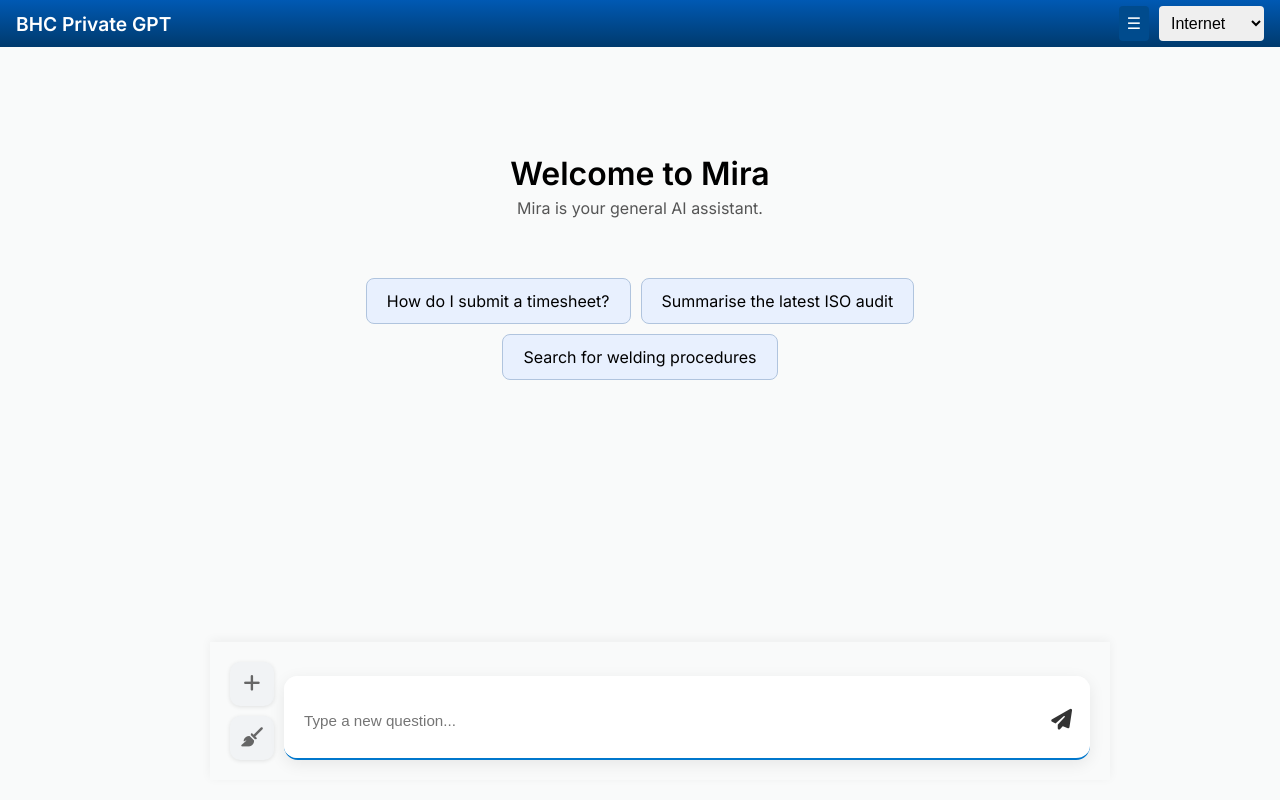
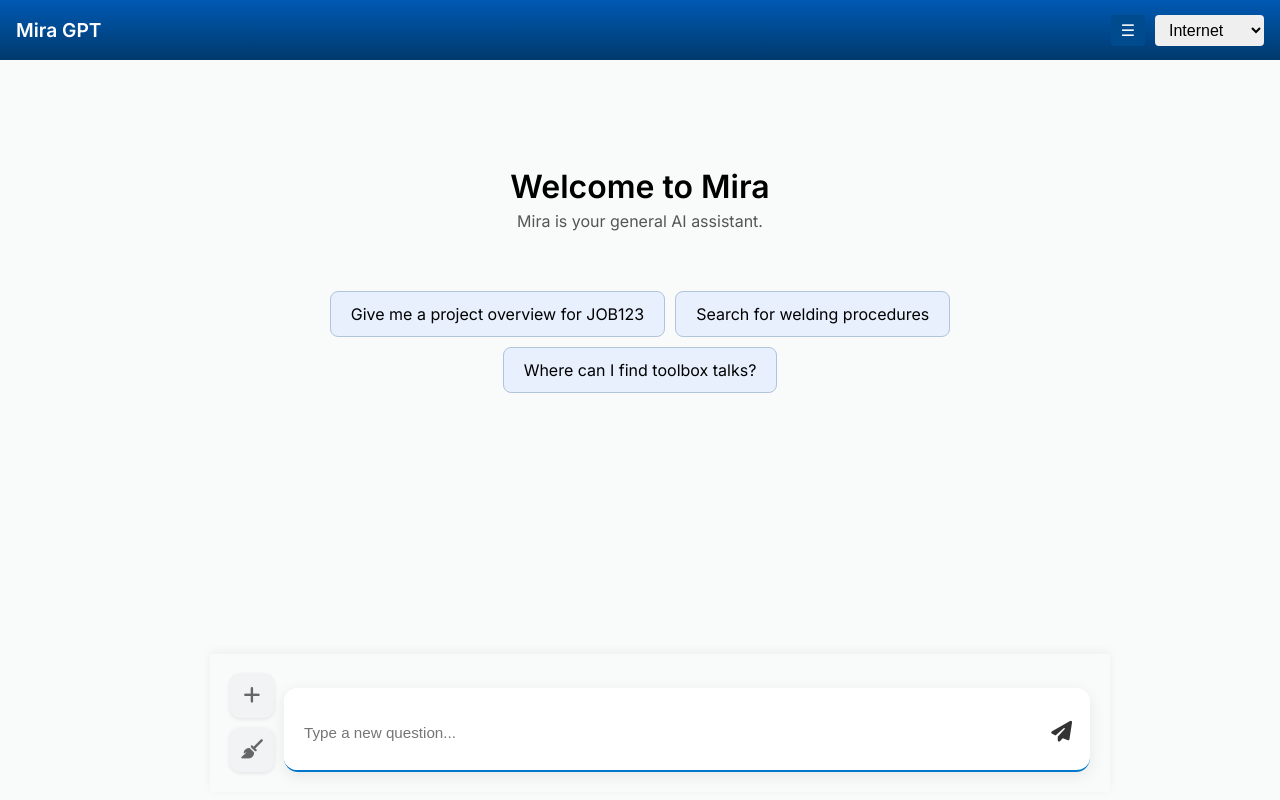
Before and after one commit to rsmith0770/mira-frontend, a plain HTML site: page index.html in a window 1280 px wide. Drawn offline with Linux system fonts and the light colour scheme.

Commit message:
Update index.html

```diff
--- a/index.html
+++ b/index.html
@@ -2,7 +2,7 @@
 <html lang="en">
 <head>
   <meta charset="UTF-8" />
-  <title>BHC GPT</title>
+  <title>Mira GPT</title>
   <link href="https://fonts.googleapis.com/css2?family=Inter:wght@400;600&display=swap" rel="stylesheet">
   <link rel="stylesheet" href="https://cdnjs.cloudflare.com/ajax/libs/font-awesome/6.5.0/css/all.min.css" />
   <style>
@@ -22,6 +22,7 @@
       background: linear-gradient(to top, #003a6d, #0059b3);
       color: white;
       padding: 6px 16px;
+      height: 48px;
     }
 
     .top-left h1 {
@@ -38,7 +39,7 @@
 
     .top-right select,
     .top-right button {
-      padding: 8px;
+      padding: 6px 10px;
       font-size: 1em;
       border: none;
       border-radius: 4px;
@@ -65,7 +66,7 @@
       flex-direction: column;
       padding: 20px;
       box-sizing: border-box;
-      min-height: calc(100vh - 70px);
+      min-height: calc(100vh - 48px);
     }
 
     .chat-log {
@@ -81,11 +82,11 @@
       flex: 1;
       display: flex;
       flex-direction: column;
-      justify-content: center;         /* centers vertically */
+      justify-content: center;
       align-items: center;
       text-align: center;
       padding: 0 20px;
-      min-height: 400px;               /* ensures it doesn't collapse */
+      min-height: 400px;
     }
 
     .prompt-box h1 {
@@ -170,7 +171,7 @@
 
     .chat-input-bar input {
       flex: 1;
-      padding: 14px 20px 8px 20px;  /* top, right, bottom, left */
+      padding: 14px 20px 8px 20px;
       font-size: 0.95em;
       border: none;
       outline: none;
@@ -179,7 +180,6 @@
       line-height: 1.2;
       vertical-align: top;
     }
-
 
     .chat-input-bar button {
       height: 60px;
@@ -254,7 +254,7 @@
   <!-- Top Bar -->
   <div class="top-bar">
     <div class="top-left">
-      <h1>BHC Private GPT</h1>
+      <h1>Mira GPT</h1>
     </div>
     <div class="top-right">
       <button onclick="toggleSidebar()">☰</button>
@@ -272,11 +272,7 @@
       <div class="prompt-box" id="promptBox">
         <h1>Welcome to Mira</h1>
         <p>Mira is your general AI assistant.</p>
-        <div class="prompt-row">
-          <div class="prompt-btn" onclick="usePrompt('How do I submit a timesheet?')">How do I submit a timesheet?</div>
-          <div class="prompt-btn" onclick="usePrompt('Summarise the latest ISO audit')">Summarise the latest ISO audit</div>
-          <div class="prompt-btn" onclick="usePrompt('Search for welding procedures')">Search for welding procedures</div>
-        </div>
+        <div class="prompt-row" id="promptRow"></div>
       </div>
 
       <div class="chat-log" id="chatLog"></div>
@@ -308,6 +304,37 @@
     const promptBox = document.getElementById('promptBox');
     const sidebar = document.getElementById('sidebar');
 
+    const promptList = [
+      "How do I submit a timesheet?",
+      "Summarise the latest ISO audit",
+      "Search for welding procedures",
+      "Where can I find toolbox talks?",
+      "List upcoming site visits",
+      "Give me a project overview for JOB123",
+      "Explain the CE marking process",
+      "Find the latest training matrix",
+      "Show me equipment maintenance schedule",
+      "What’s the holiday request policy?"
+    ];
+
+    function generatePrompts() {
+      const used = new Set();
+      const row = document.getElementById('promptRow');
+      row.innerHTML = '';
+
+      while (used.size < 3) {
+        const random = promptList[Math.floor(Math.random() * promptList.length)];
+        if (!used.has(random)) {
+          used.add(random);
+          const btn = document.createElement('div');
+          btn.className = 'prompt-btn';
+          btn.innerText = random;
+          btn.onclick = () => usePrompt(random);
+          row.appendChild(btn);
+        }
+      }
+    }
+
     function sendMessage() {
       const input = document.getElementById('userInput');
       const source = document.getElementById('dataSource').value;
@@ -334,6 +361,7 @@
       chatLog.innerHTML = '';
       chatLog.classList.remove('visible');
       promptBox.style.display = 'flex';
+      generatePrompts();
     }
 
     function newChat() {
@@ -348,6 +376,7 @@
       chatLog.classList.remove('visible');
       promptBox.style.display = 'flex';
       sidebar.classList.add('hidden');
+      generatePrompts();
     };
   </script>
 
```
